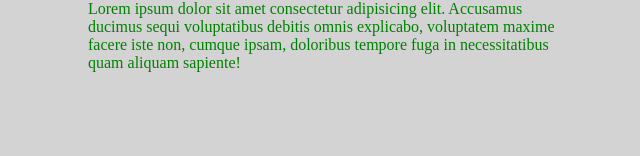
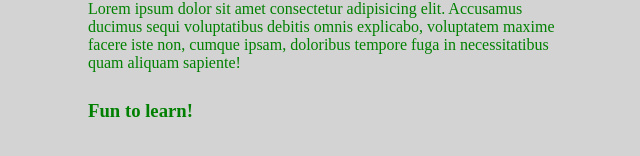
Before and after one commit to bdnaima/myfirstrepo, a plain HTML site: page index.html in a window 1280 px wide. Shown: the part 400-556 px from the top of the page, without its empty margins (72-712 px from the left). Drawn offline with Linux system fonts and the light colour scheme.

Commit message:
Added h3 tag.

```diff
--- a/index.html
+++ b/index.html
@@ -28,5 +28,7 @@
             explicabo, voluptatem maxime facere iste non, cumque ipsam, doloribus tempore fuga in necessitatibus quam
             aliquam sapiente!</p><br>
 
+       <h3>Fun to learn!</h3>
+
     </main>
 </body>
```
